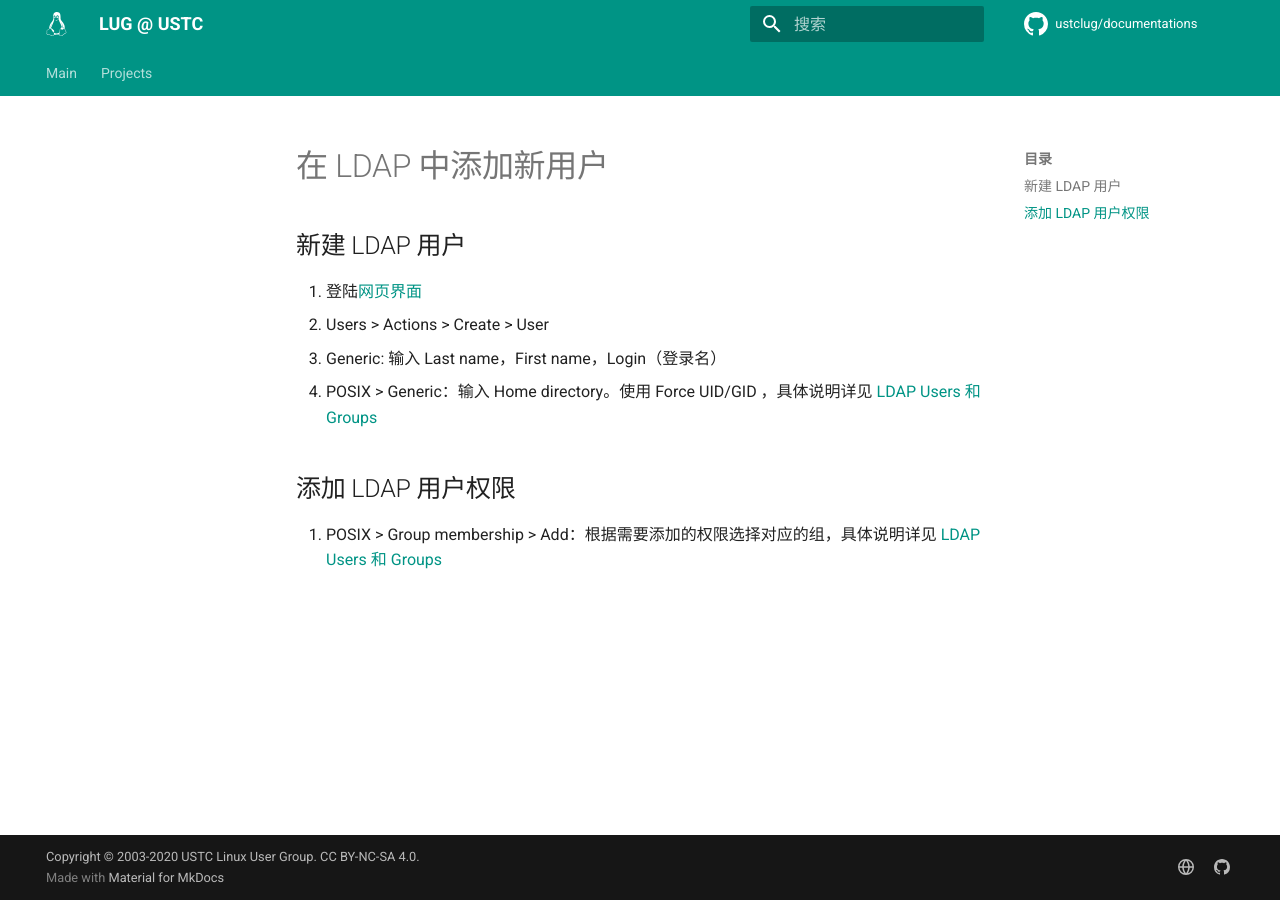
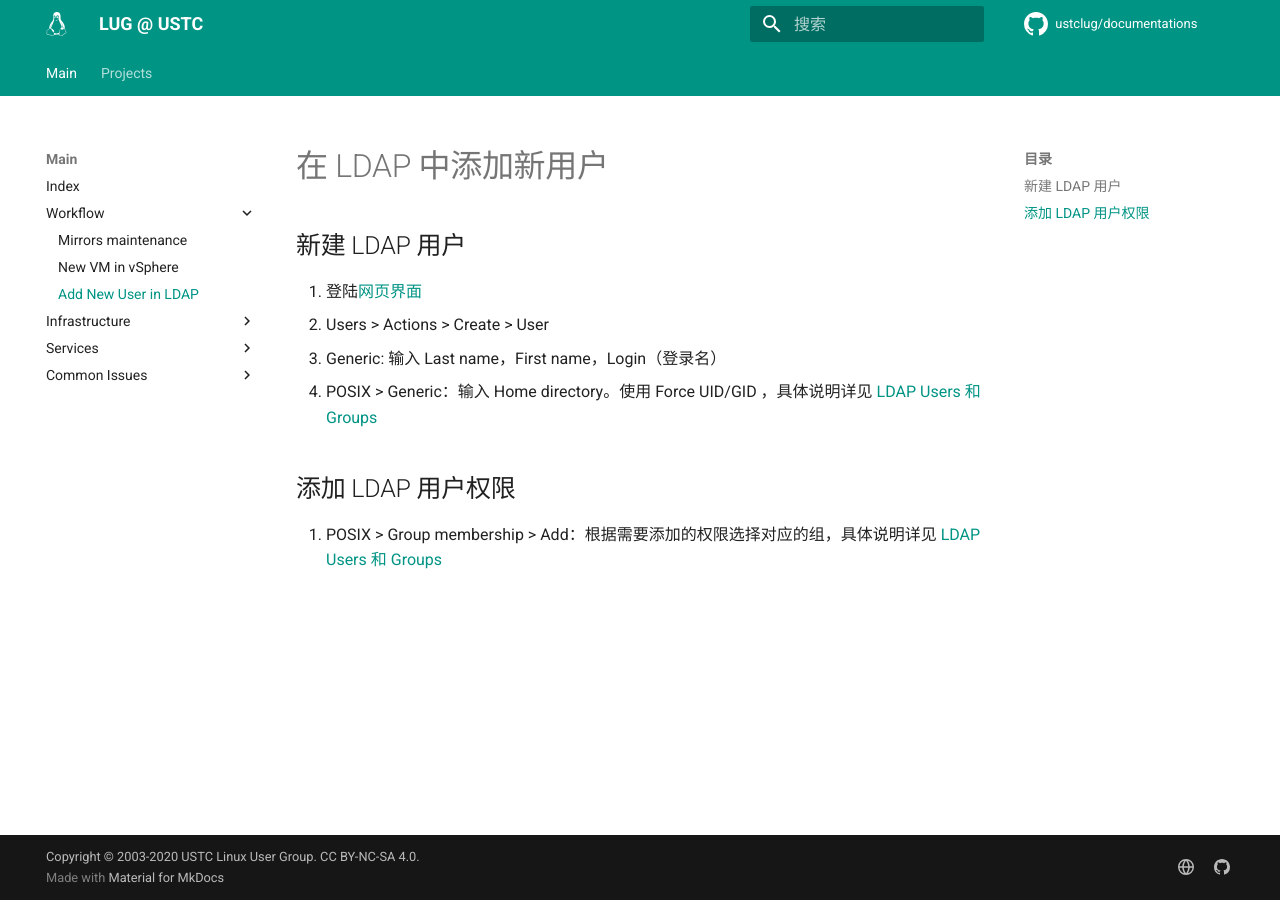
Before and after one commit to ustclug/documentations, an MkDocs documentation site: the page built from docs/workflow/ldap/add-new-user.md, in a window 1280 px wide. Built offline with MkDocs 1.6.1 and Material for MkDocs 9.7.7, drawn with Linux system fonts in a browser that asks for light colours; comment, search, counter and statistics services are not loaded; some of the changed lines change nothing that is shown.

Commit message:
fix some warnings in nav

```diff
--- a/docs/workflow/ldap/add-new-user.md
+++ b/docs/workflow/ldap/add-new-user.md
@@ -2,7 +2,7 @@
 
 ## 新建 LDAP 用户
 
-1. 登陆[网页界面](ldap.lug.ustc.edu.cn)
+1. 登陆[网页界面](http://ldap.lug.ustc.edu.cn)
 1. Users > Actions > Create > User
 1. Generic: 输入 Last name，First name，Login（登录名）
 1. POSIX > Generic：输入 Home directory。使用 Force UID/GID ，具体说明详见 [LDAP Users 和 Groups](../../infrastructure/ldap.md#ldap-users-and-groups)
--- a/mkdocs.yml
+++ b/mkdocs.yml
@@ -53,7 +53,7 @@ nav:
     - Workflow:
       - Mirrors maintenance: 'workflow/mirrors/maintenance.md'
       - New VM in vSphere: 'workflow/vSphere/new-vm.md'
-      - Add New User in LDAP: 'workflow/add-new-users/add-new-user.md'
+      - Add New User in LDAP: 'workflow/ldap/add-new-user.md'
     - Infrastructure:
       - Intranet:
         - Overview: 'infrastructure/intranet/intranet.md'
@@ -100,7 +100,7 @@ nav:
       - Authoritative DNS: 'services/auth-dns.md'
       - Docker2: 'services/docker2.md'
       - Neat DNS: '#'
-      - GitLab: '#'
+      - GitLab: 'services/gitlab.md'
       - DokuWiki: '#'
       - LUG VPN:
         - RADIUS: '#'
```
